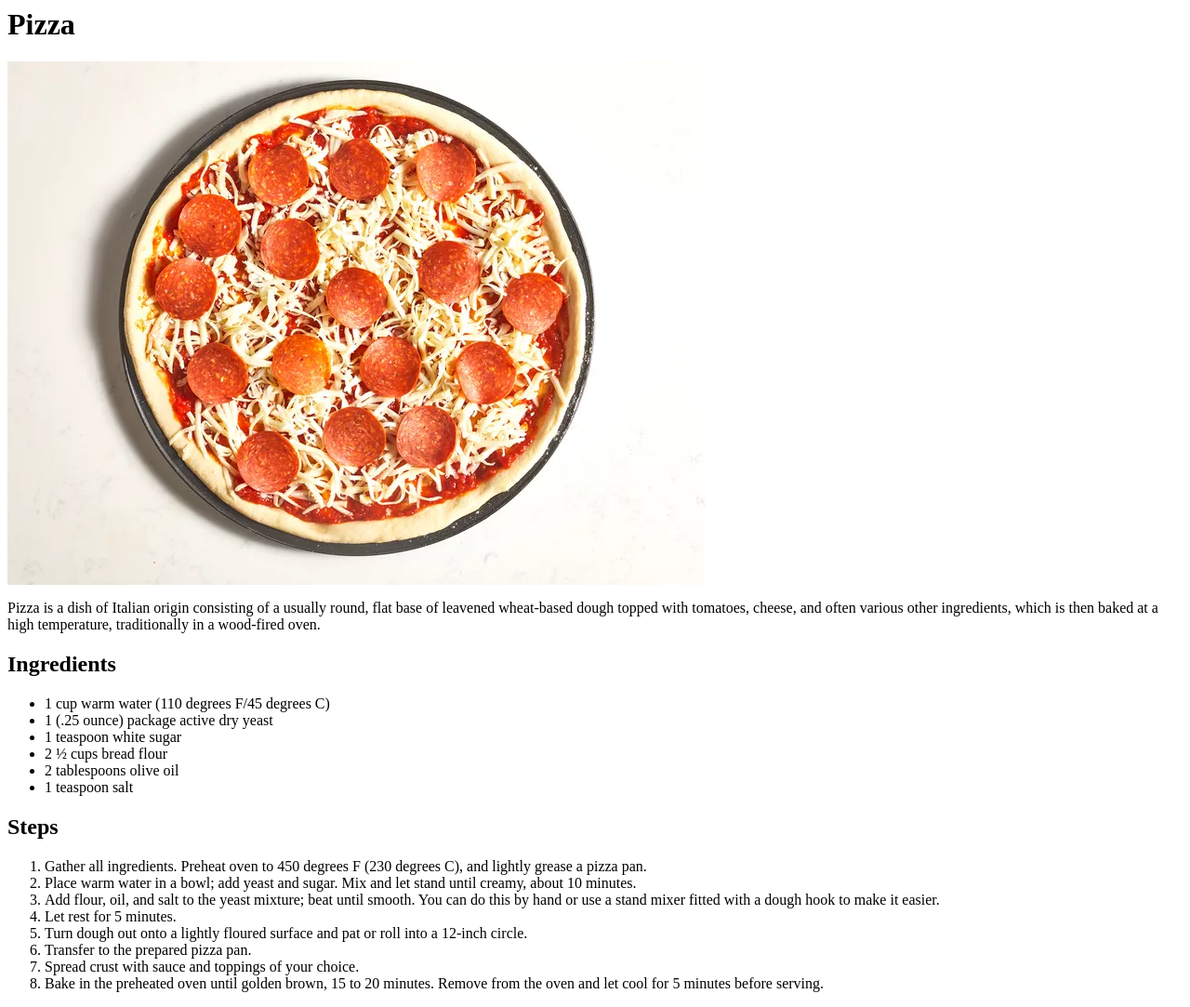
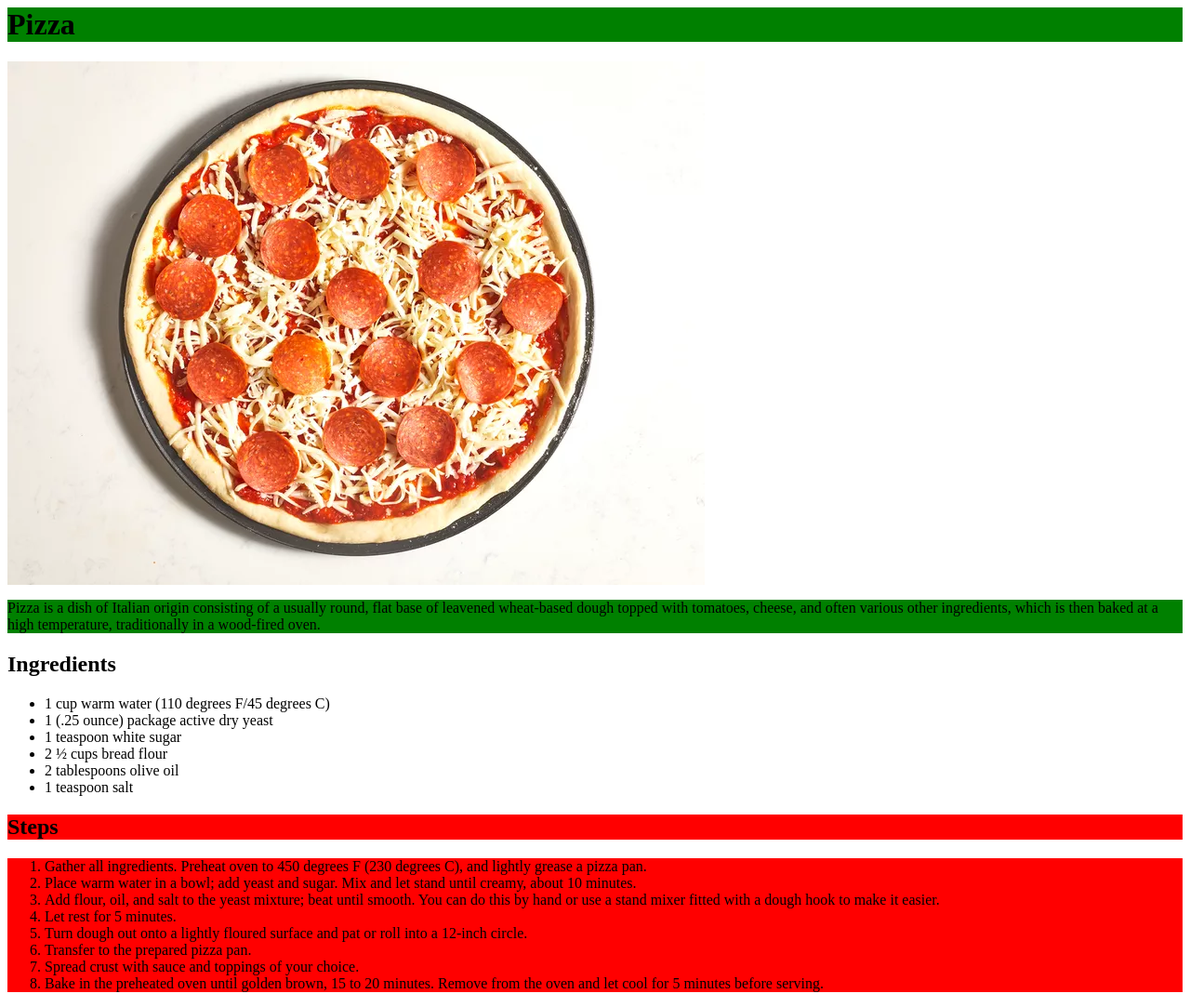
Before and after one commit to az692/odin-recipes, a plain HTML site: page recipes/pizza.html in a window 1280 px wide. Shown: the whole page at 93% size. Drawn offline with Linux system fonts and the light colour scheme.

Commit message:
Add css to pages

```diff
--- a/recipes/pizza.html
+++ b/recipes/pizza.html
@@ -1,8 +1,17 @@
-<h1>Pizza</h1>
+<main>
+
+    <head>
+        <link rel="stylesheet" href="../styles.css" />
+    </head>
+
+    <h1 class="intro">Pizza</h1>
     <img src="../images/pizza.webp" alt="freshmade pizza">
-<p>Pizza is a dish of Italian origin consisting of a usually round, flat base of leavened wheat-based dough topped with
-    tomatoes, cheese, and often various other ingredients, which is then baked at a high temperature, traditionally in a
+    <p class="intro">Pizza is a dish of Italian origin consisting of a usually round, flat base of leavened wheat-based
+        dough topped with
+        tomatoes, cheese, and often various other ingredients, which is then baked at a high temperature, traditionally
+        in a
         wood-fired oven.</p>
+
     <h2>Ingredients</h2>
     <ul>
         <li>1 cup warm water (110 degrees F/45 degrees C)</li>
@@ -12,16 +21,19 @@
         <li>2 tablespoons olive oil</li>
         <li>1 teaspoon salt</li>
     </ul>
-<h2>Steps</h2>
-<ol>
+    <h2 class="end">Steps</h2>
+    <ol class="end">
         <li>Gather all ingredients. Preheat oven to 450 degrees F (230 degrees C), and lightly grease a pizza pan.</li>
         <li>Place warm water in a bowl; add yeast and sugar. Mix and let stand until creamy, about 10 minutes.</li>
-    <li>Add flour, oil, and salt to the yeast mixture; beat until smooth. You can do this by hand or use a stand mixer
+        <li>Add flour, oil, and salt to the yeast mixture; beat until smooth. You can do this by hand or use a stand
+            mixer
             fitted with a dough hook to make it easier.</li>
         <li>Let rest for 5 minutes.</li>
         <li>Turn dough out onto a lightly floured surface and pat or roll into a 12-inch circle.</li>
         <li>Transfer to the prepared pizza pan.</li>
         <li>Spread crust with sauce and toppings of your choice.</li>
-    <li>Bake in the preheated oven until golden brown, 15 to 20 minutes. Remove from the oven and let cool for 5 minutes
+        <li>Bake in the preheated oven until golden brown, 15 to 20 minutes. Remove from the oven and let cool for 5
+            minutes
             before serving.</li>
     </ol>
+</main>
--- /dev/null
+++ b/styles.css
@@ -0,0 +1,16 @@
+.intro {
+    background-color: green;
+    font-family: 'Times New Roman', Times, serif;
+}
+
+.middle,
+.end {
+    background-color: red;
+    font-family: 'Times New Roman', Times, serif;
+}
+
+.title {
+    text-align: center;
+    color: aqua;
+    background-color: black;
+}
```
Also changed, not shown: index.html (+2 -1 lines), recipes/ramen.html (+12 -4 lines), recipes/tamales.html (+30 -14 lines). Lines whose indentation alone changed are shown as unchanged.
